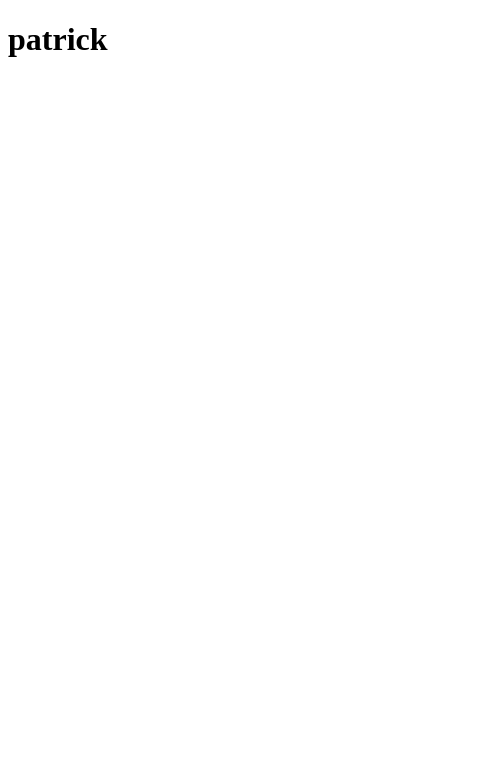
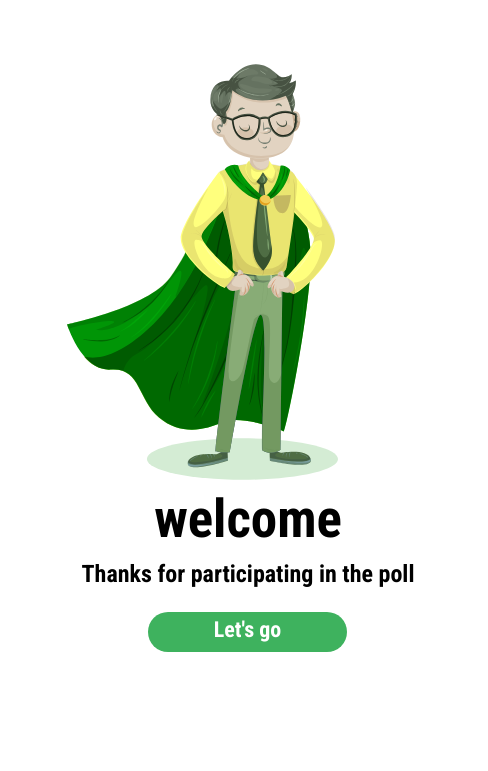
Before and after one commit to PatrickT3/Desafio, a plain HTML site: page index.html in a window 390 px wide. Shown: the whole page, 488 px wide, since content can reach past the window. Drawn offline with Linux system fonts and the light colour scheme.

Commit message:
pagina inicial quase completa

```diff
--- a/css/style.css
+++ b/css/style.css
@@ -0,0 +1,103 @@
+/* configuração geral */
+body{
+    font-family: 'Roboto Condensed', sans-serif;
+}
+.container-flex{
+    background: rgba(255, 255, 255, 1);
+    height: 760px;
+    width: 1280px;
+    margin-left: auto;
+    margin-right: auto;
+    box-sizing: border-box;
+    display: flex;
+}
+
+/* lado esquerdo imagem */
+
+.left-img, .rigth-texto{
+    height: 100%;
+    width: 50%;
+}
+.left-img img{
+    position: absolute;
+    height: 661px;
+    width: 431px;
+    margin-left: 200px;
+    margin-top: 48px;
+    margin-bottom: 51px;
+}
+
+/* conteudo de texto lado direito */
+
+.rigth-texto{
+    display: flex;
+    flex-direction: column;
+}
+.rigth-texto h1{
+    margin-top: 180px;
+    margin-bottom: 0;
+    font-size: 100px;
+    line-height: 130px;
+    text-align: center;
+    color: #000000;
+}
+.rigth-texto p{
+    text-align: center;
+    font-size: 30px;
+    margin-top: 20px;
+}
+
+/* botao lado direito */
+.btn-ld{
+    text-align: center;
+    font-size: 22px;
+    line-height: 25px;
+    text-decoration: none;
+    background-color:#3EB25E;
+    color:rgba(255, 255, 255, 1);
+    width: 199px;
+    height: 35px;
+    border-radius: 35px;
+    margin-left: 220px;
+    padding-top: 5px;
+    font-weight: bold;
+    transition: .5s;
+}
+.btn-ld:hover{
+    background-color: rgba(255, 255, 125, 1);
+    color: rgba(0, 0, 0, 1);
+    ;
+}
+
+/* responsividade */
+@media (max-width: 700px){
+    .container-flex{
+        flex-direction: column;
+        width: 480px;
+        height: 760px;
+    }
+    .left-img, .rigth-texto{
+        height: 50%;
+        width: 100%;
+    }
+    .left-img img{
+        height: 416px;
+        width: 271px;
+        margin-left: 59px;
+        margin-top: 56px;
+    }
+    .rigth-texto h1{
+        margin-top: 100px;
+        margin-bottom: 0;
+        font-size: 53px;
+        line-height: 62px;
+        text-align: center;
+    }
+    .rigth-texto p{
+        font-size: 24px;
+        margin-top: 10px;
+    }
+    .btn-ld{
+        margin-left: 140px;
+    }
+}
--- a/index.html
+++ b/index.html
@@ -4,9 +4,19 @@
     <meta charset="UTF-8">
     <meta http-equiv="X-UA-Compatible" content="IE=edge">
     <meta name="viewport" content="width=device-width, initial-scale=1.0">
-    <title>Document</title>
+    <link rel="stylesheet" type="text/css" href="/css/style.css">
+    <link href="https://fonts.googleapis.com/css2? family=Roboto+Condensed:wght@700&display=swap" rel="stylesheet">
 </head>
 <body>
-    <h1>patrick</h1>
+    <div class="container-flex">
+        <div class="left-img">
+            <img src="/img/zero.svg" >
+        </div>
+        <div class="rigth-texto">
+            <h1>welcome</h1>
+            <p>Thanks for participating in the poll</p>
+            <a href="#" class="btn-ld">Let's go</a>
+        </div>
+    </div>
 </body>
 </html>
```
Also changed, not shown: img/zero.svg (added).
